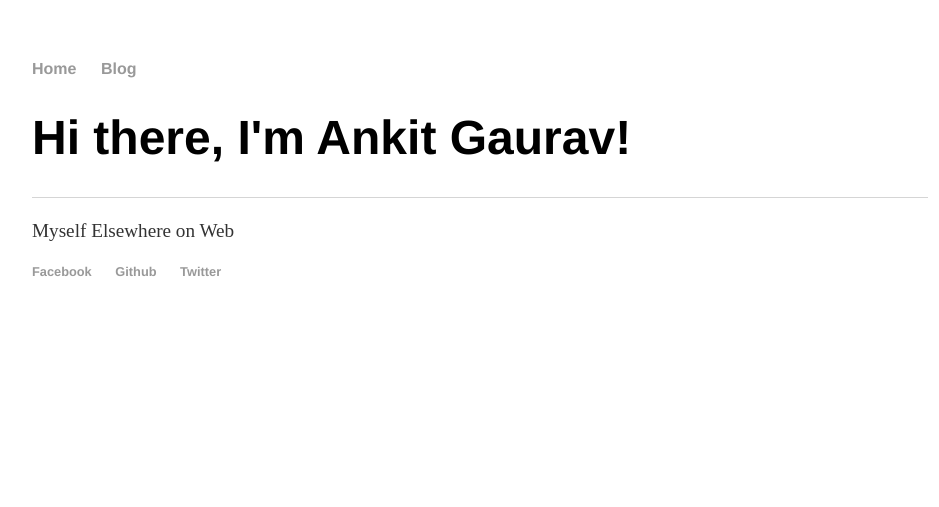
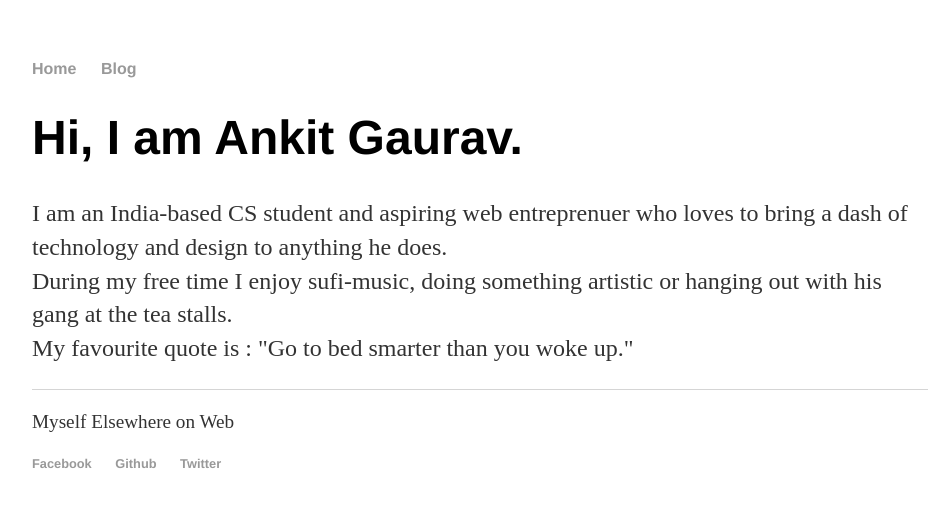
Before and after one commit to ankitgaurav/ankitgaurav.github.io, a Jekyll site: the page built from index.html, in a window 1280 px wide. Shown: the top 507 px of the page, without its empty margins (160-1099 px from the left). Built offline with Jekyll 4.4.1, drawn with Linux system fonts in a browser that asks for light colours.

Commit message:
Update index.html

```diff
--- a/index.html
+++ b/index.html
@@ -3,6 +3,12 @@ layout: default
 title: Ankit Gaurav | Home
 ---
 <div class="blurb">
-	<h1>Hi there, I'm Ankit Gaurav!</h1>
-	<p></p
+	<h1>Hi, I am Ankit Gaurav.</h1>
+	<p>
+		I am an India-based CS student and aspiring web entreprenuer who loves to bring a dash of technology and design to anything he does.
+<br/>
+During my free time I enjoy sufi-music, doing something artistic or hanging out with his gang at the tea stalls.
+<br/>
+My favourite quote is : "Go to bed smarter than you woke up."
+	</p>
 </div><!-- /.blurb -->
```
